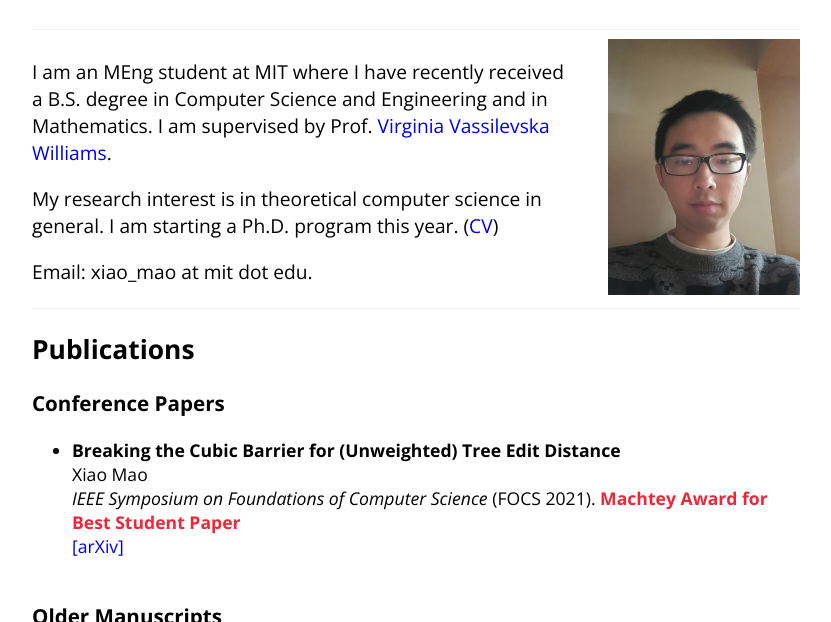
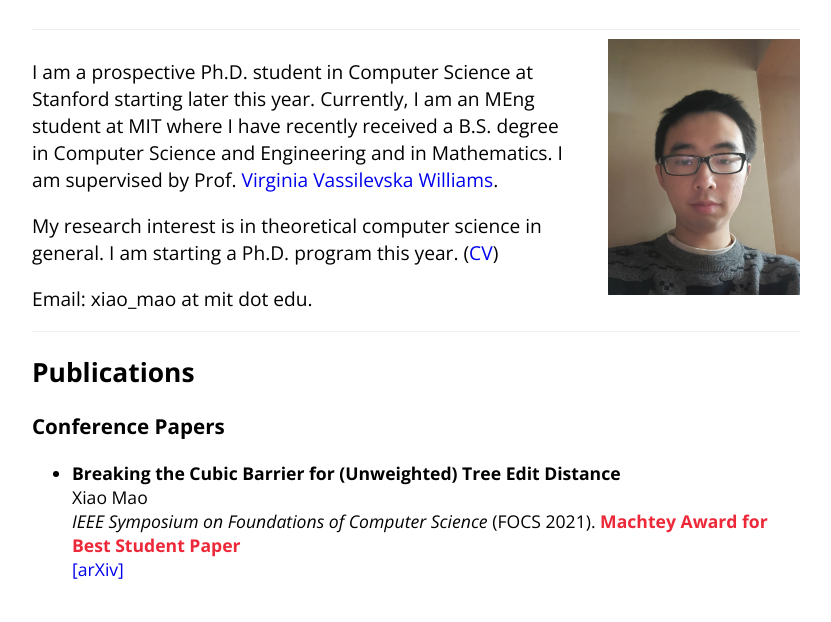
Before and after one commit to matthew99a/xiao-mao.github.io, a plain HTML site: page index.html in a window 1280 px wide. Shown: the part 98-720 px from the top of the page, without its empty margins (224-1055 px from the left). Drawn offline with nearby package versions, Linux system fonts and the light colour scheme.

Commit message:
Update index.html

```diff
--- a/index.html
+++ b/index.html
@@ -9,7 +9,7 @@
        		<h1>Xiao Mao</h1>
 		<hr>
    		<div class="about">
-			<p> I am an MEng student at MIT where I have recently received a B.S. degree in Computer Science and Engineering and in Mathematics. I am supervised by Prof. <a href="https://people.csail.mit.edu/virgi/">Virginia Vassilevska Williams</a>. </p>
+			<p> I am a prospective Ph.D. student in Computer Science at Stanford starting later this year. Currently, I am an MEng student at MIT where I have recently received a B.S. degree in Computer Science and Engineering and in Mathematics. I am supervised by Prof. <a href="https://people.csail.mit.edu/virgi/">Virginia Vassilevska Williams</a>. </p>
 			<p> My research interest is in theoretical computer science in general. I am starting a Ph.D. program this year. (<a href="cv.pdf">CV</a>) </p>
 			<p> Email: xiao_mao at mit dot edu. </p>
    		</div>
```
